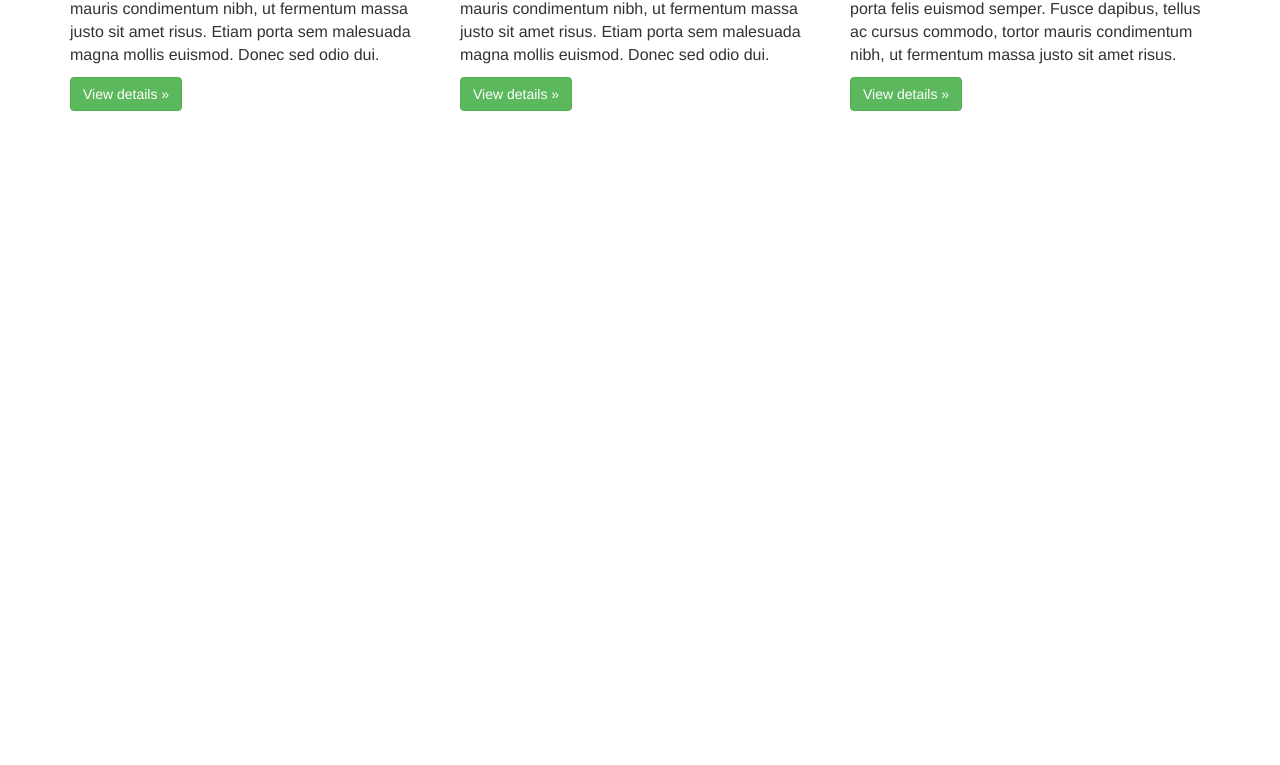
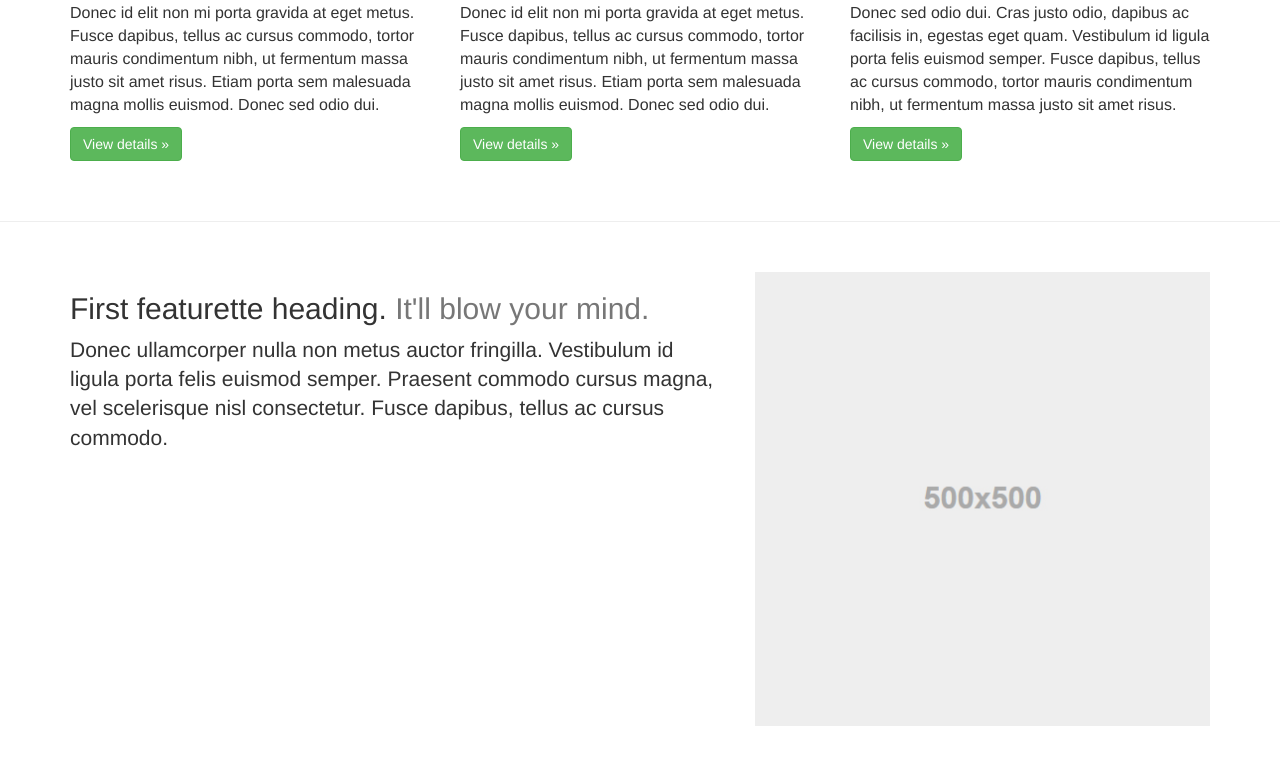
Before and after one commit to urbanoluna/project1, a plain HTML site: page index.html in a window 1280 px wide. Shown: the part 519-1284 px from the top of the page. Before the commit the page ends 800 px from the top, so only its background shows below. Drawn offline with Linux system fonts and the light colour scheme.

Commit message:
Added second row

```diff
--- a/css/main.css
+++ b/css/main.css
@@ -1,3 +1,11 @@
 .navbar-inverse .navbar-toggle {
     background-color: #449d44;
 }
+
+.row1 {
+    border-bottom: 1px solid #eee;
+}
+
+.row1, .row2 {
+    padding: 50px;
+}
--- a/index.html
+++ b/index.html
@@ -63,6 +63,7 @@
     </div>
 </div><!--end jumbotron -->
 
+<section class="row1">
 <div class="container">
 <div class="row">
     <div class="col-md-4">
@@ -82,6 +83,21 @@
     </div>
 </div>
 </div>
+</section>
+
+<section class="row2">
+<div class="container">
+<div class="row featurette">
+        <div class="col-md-7">
+          <h2 class="featurette-heading">First featurette heading. <span class="text-muted">It'll blow your mind.</span></h2>
+          <p class="lead">Donec ullamcorper nulla non metus auctor fringilla. Vestibulum id ligula porta felis euismod semper. Praesent commodo cursus magna, vel scelerisque nisl consectetur. Fusce dapibus, tellus ac cursus commodo.</p>
+        </div>
+        <div class="col-md-5">
+          <img class="featurette-image img-responsive center-block" src="img/placeholder_img.jpg" alt="Generic placeholder image">
+        </div>
+</div>
+</div>
+</section>
 
 <script src="js/jquery-1.12.4.min.js"></script>
 <script src="js/bootstrap.min.js"></script>
```
Also changed, not shown: img/placeholder_img.jpg (added).
